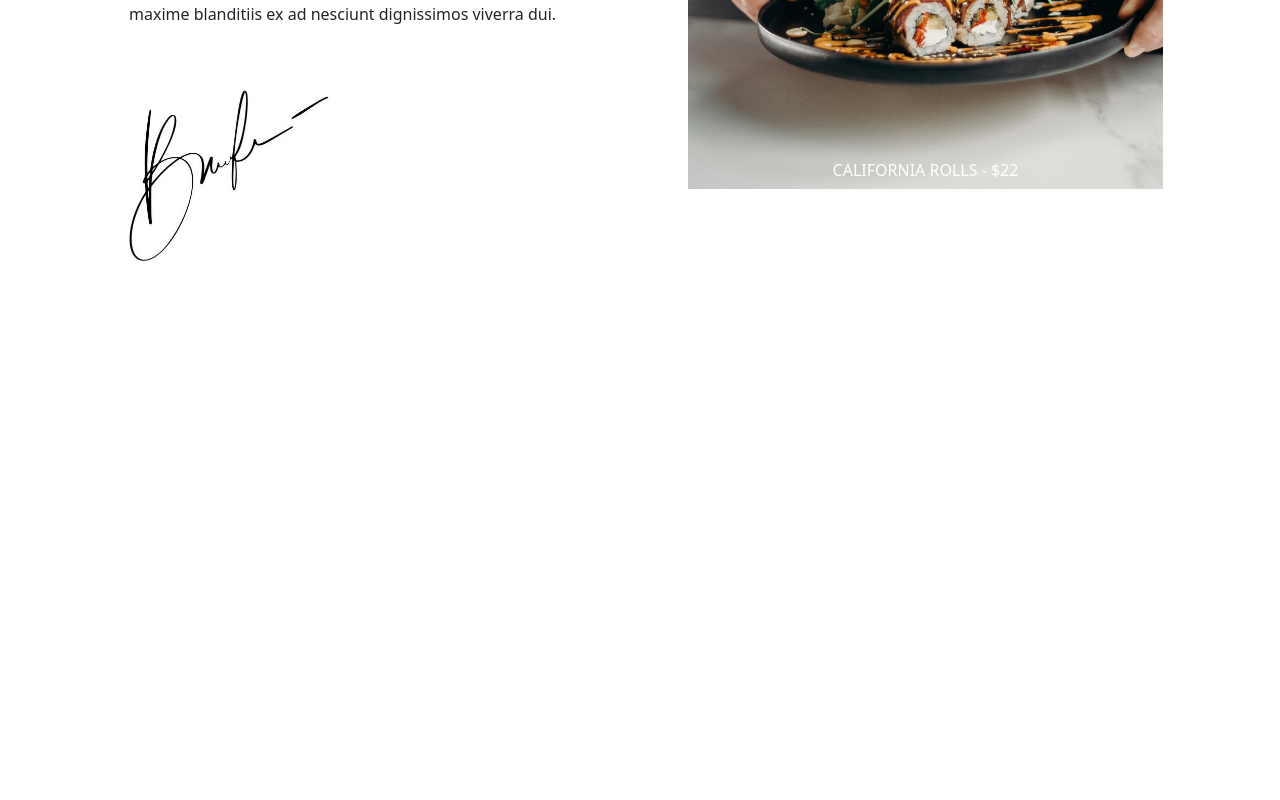
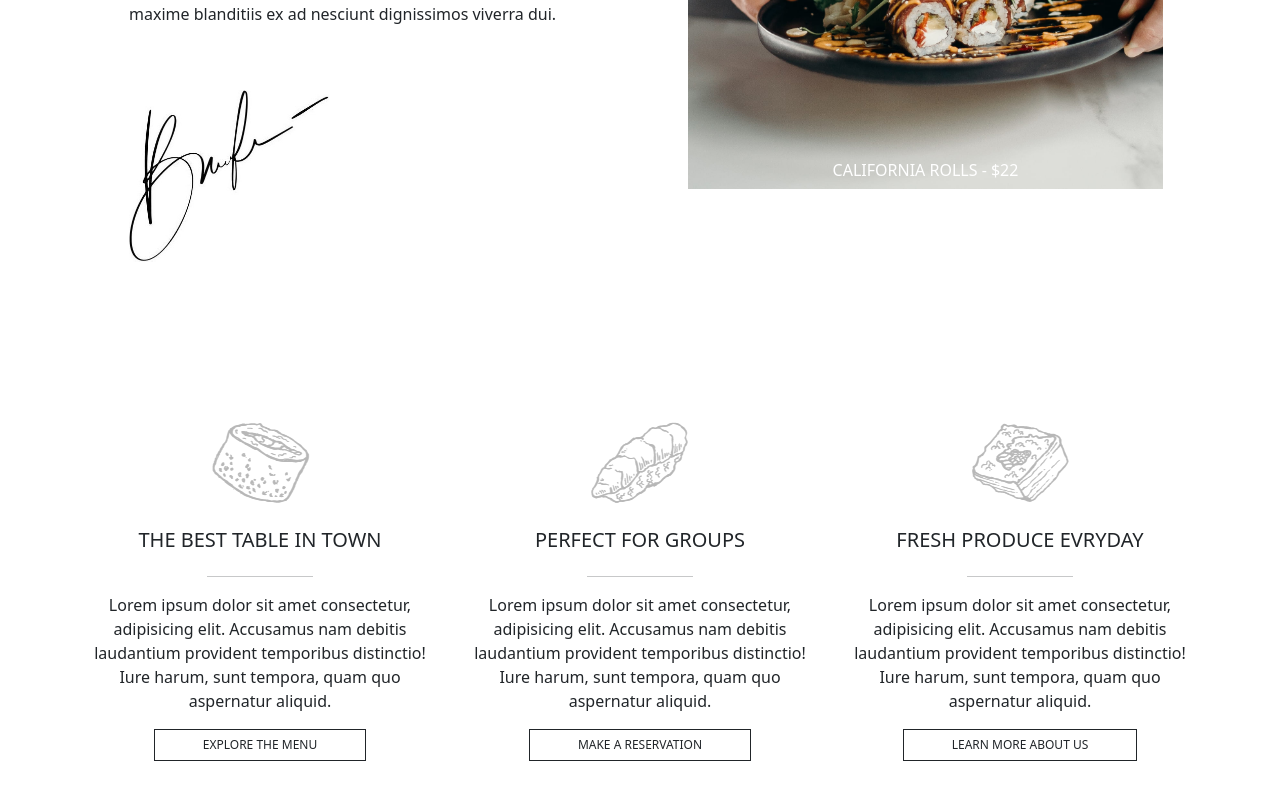
Before and after one commit to xGIANOx/proj-html-vuejs, a Vue app: page / in a window 1280 px wide. Shown: the part 1387-2187 px from the top of the page. Before the commit the page ends 1649 px from the top, so only its background shows below. Built offline with nearby package versions, Linux system fonts and the light colour scheme.

Commit message:
[fix] universal experience section

```diff
--- a/src/components/AppMain.vue
+++ b/src/components/AppMain.vue
@@ -18,7 +18,7 @@ export default {
                         FOOD IS OUR COMMON GROUND, A UNIVERSAL EXPERIENCE.
                     </h2>
 
-                    <p>
+                    <p class="fw-light">
                         Debitis laudantium iure sit dolor aut cum quae voluptatibus distinctio dolorum ut magni consequuntur, dolorem delectus eum.
                         Tempora commodi earum expedita, quasi maxime blanditiis ex ad nesciunt dignissimos viverra dui.
                     </p>
@@ -31,6 +31,32 @@ export default {
                         CALIFORNIA ROLLS - $22
                     </div>
                 </div>
+            </div>
+
+            <div class="row justify-content-center sushi_icons">
+                <div class="col-4 text-center">
+                    <img src="../assets/img/sushi-1.png" alt="">
+                    <h5 class="mt-4 mb-4">THE BEST TABLE IN TOWN</h5>
+                    <hr class="w_30 mt-3 mb-3">
+                    <p class="fw-light">Lorem ipsum dolor sit amet consectetur, adipisicing elit. Accusamus nam debitis laudantium provident temporibus distinctio! Iure harum, sunt tempora, quam quo aspernatur aliquid.</p>
+                    <button type="button" class="btn btn-outline-dark px-5 rounded-0">EXPLORE THE MENU</button>
+                </div>
+                <div class="col-4 text-center">
+                    <img src="../assets/img/sushi-2.png" alt="">
+                    <h5 class="mt-4 mb-4">PERFECT FOR GROUPS</h5>
+                    <hr class="w_30 mt-3 mb-3">
+                    <p class="fw-light">Lorem ipsum dolor sit amet consectetur, adipisicing elit. Accusamus nam debitis laudantium provident temporibus distinctio! Iure harum, sunt tempora, quam quo aspernatur aliquid.</p>
+                    <button type="button" class="btn btn-outline-dark px-5 rounded-0">MAKE A RESERVATION</button>
+                </div>
+                <div class="col-4 text-center">
+                    <img src="../assets/img/sushi-3.png" alt="">
+                    <h5 class="mt-4 mb-4">FRESH PRODUCE EVRYDAY</h5>
+                    <hr class="w_30 mt-3 mb-3">
+                    <p class="fw-light">Lorem ipsum dolor sit amet consectetur, adipisicing elit. Accusamus nam debitis laudantium provident temporibus distinctio! Iure harum, sunt tempora, quam quo aspernatur aliquid.</p>
+                    <button type="button" class="btn btn-outline-dark px-5 rounded-0">LEARN MORE ABOUT US</button>
+                </div>
+
+
             </div>
         </div>
     </section>
@@ -62,6 +88,17 @@ export default {
     .california_rolls:hover{
         box-shadow: 0 4px 8px 0 rgba(0, 0, 0, 0.3), 0 6px 20px 0 rgba(0, 0, 0, 0.19);
     }
+    .w_30{
+        width: 30%;
+        margin: auto;
+    }
+    button{
+        font-size: 0.75rem;
+    }
 
+    .sushi_icons{
+        margin-top: 10rem;
+        margin-bottom: 3rem;
+    }
 
 </style>
```
